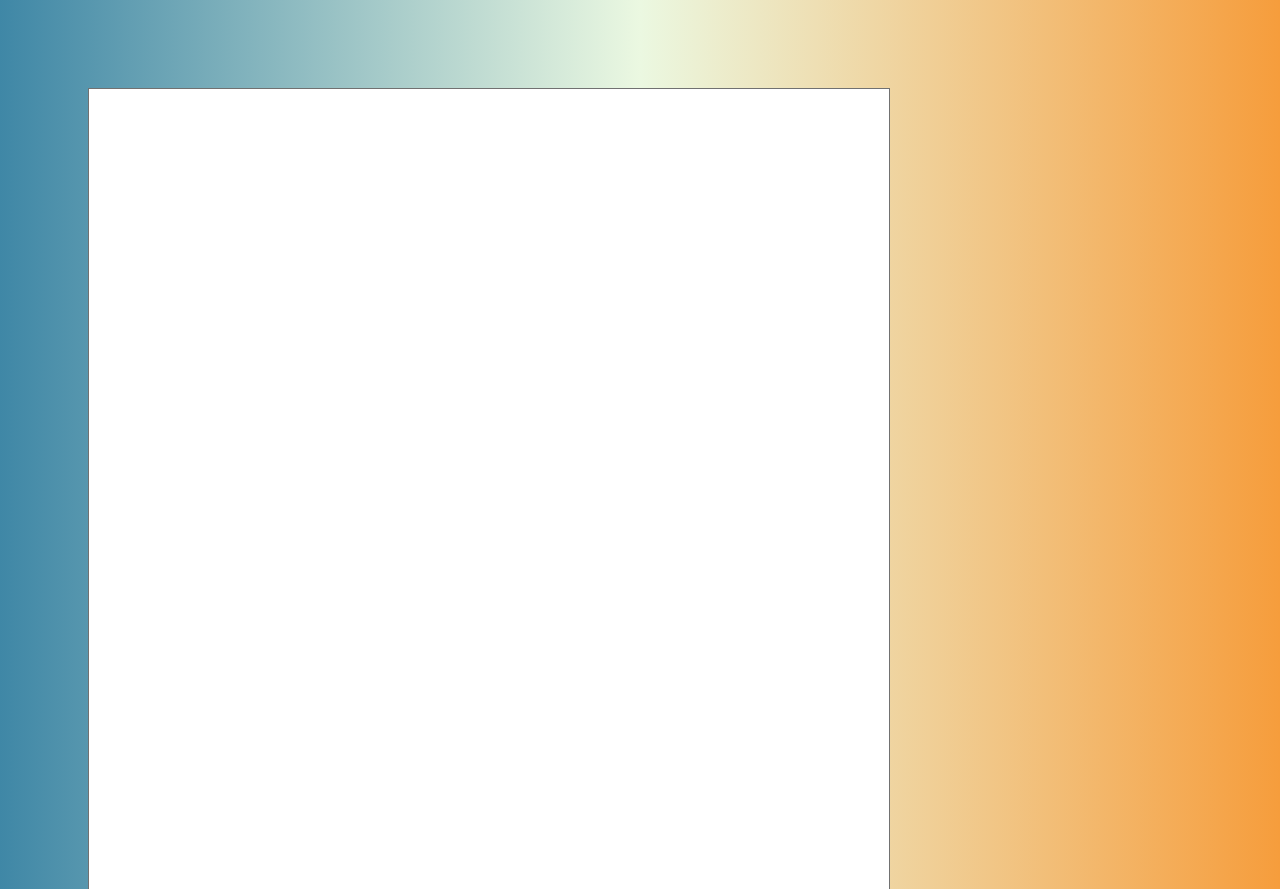
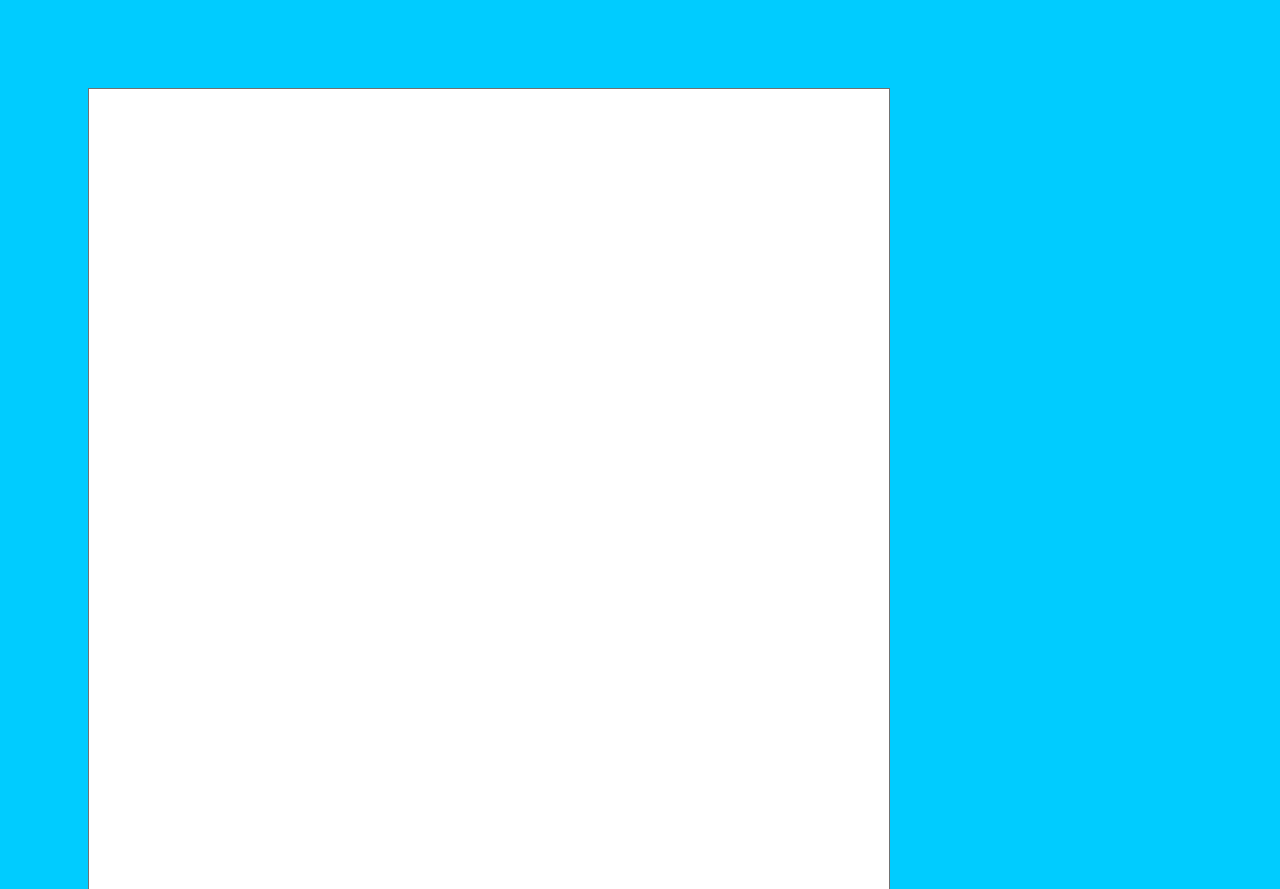
Before and after one commit to Brokkol/brokkol.github.io, a website: page v3/index.html in a window 1280 px wide. Shown: the top 889 px of the page. Drawn offline with Linux system fonts and the light colour scheme.

Commit message:
Update index.html

```diff
--- a/v3/index.html
+++ b/v3/index.html
@@ -19,7 +19,7 @@
     </style>
 
 </head>
-<body style="background: linear-gradient(0.25turn, #3f87a6, #ebf8e1, #f69d3c);">
+<body style="background: #00CCFF">
 <div style="float: left">
     <canvas id='canvas' width='800' height='800'>
     </canvas>
```
